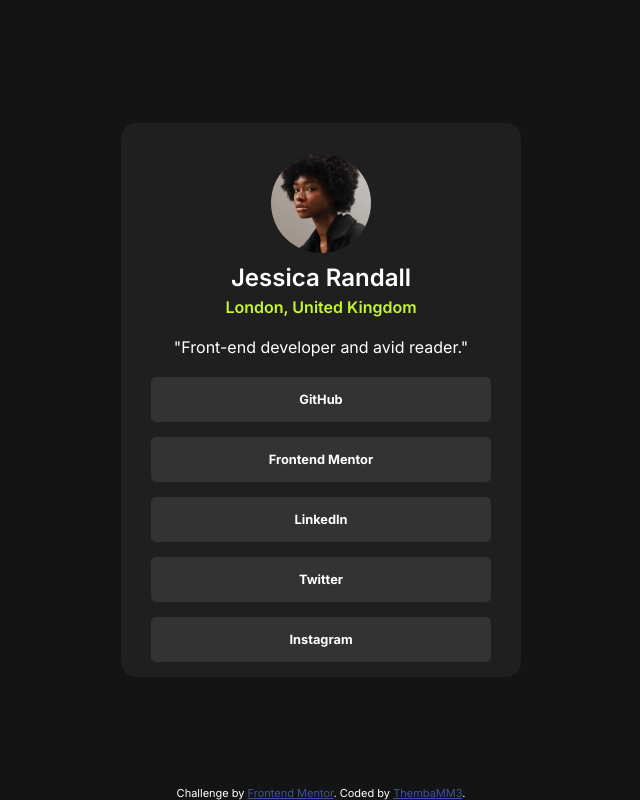
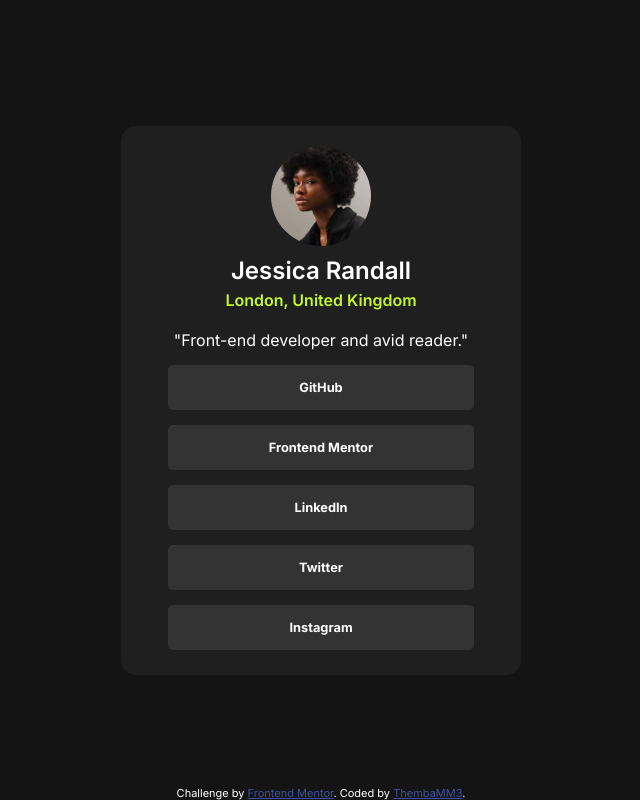
Before and after one commit to ThembaMtshelwane/social-links-profile-main, a plain HTML site: page index.html in a window 1280 px wide. Shown: the whole page, without its empty margins (319-959 px from the left). Drawn offline with Linux system fonts and the light colour scheme.

Commit message:
minor fixes

```diff
--- a/styles.css
+++ b/styles.css
@@ -37,7 +37,7 @@ main {
   justify-content: center;
   align-items: center;
   width: 90%;
-  padding: 30px 30px 0px 30px;
+  padding: 20px 20px 10px 20px;
   border-radius: 15px;
 }
 
@@ -63,11 +63,11 @@ h1,
 h3 {
   text-align: center;
   font-weight: 600;
+  margin-bottom: 5px;
 }
 
 h1 {
   font-size: 1.5rem;
-  margin-bottom: 5px;
 }
 
 h3 {
@@ -77,7 +77,7 @@ h3 {
 
 .middleSection {
   /* border: 2px solid red; */
-  margin: 20px 0px;
+  margin: 15px 0px;
   width: 100%;
   text-align: center;
 }
@@ -133,4 +133,8 @@ footer {
     width: 90%;
     max-width: 400px;
   }
+  .bottomSection {
+    /* border: 2px solid blue; */
+    width: 85%;
+  }
 }
```
